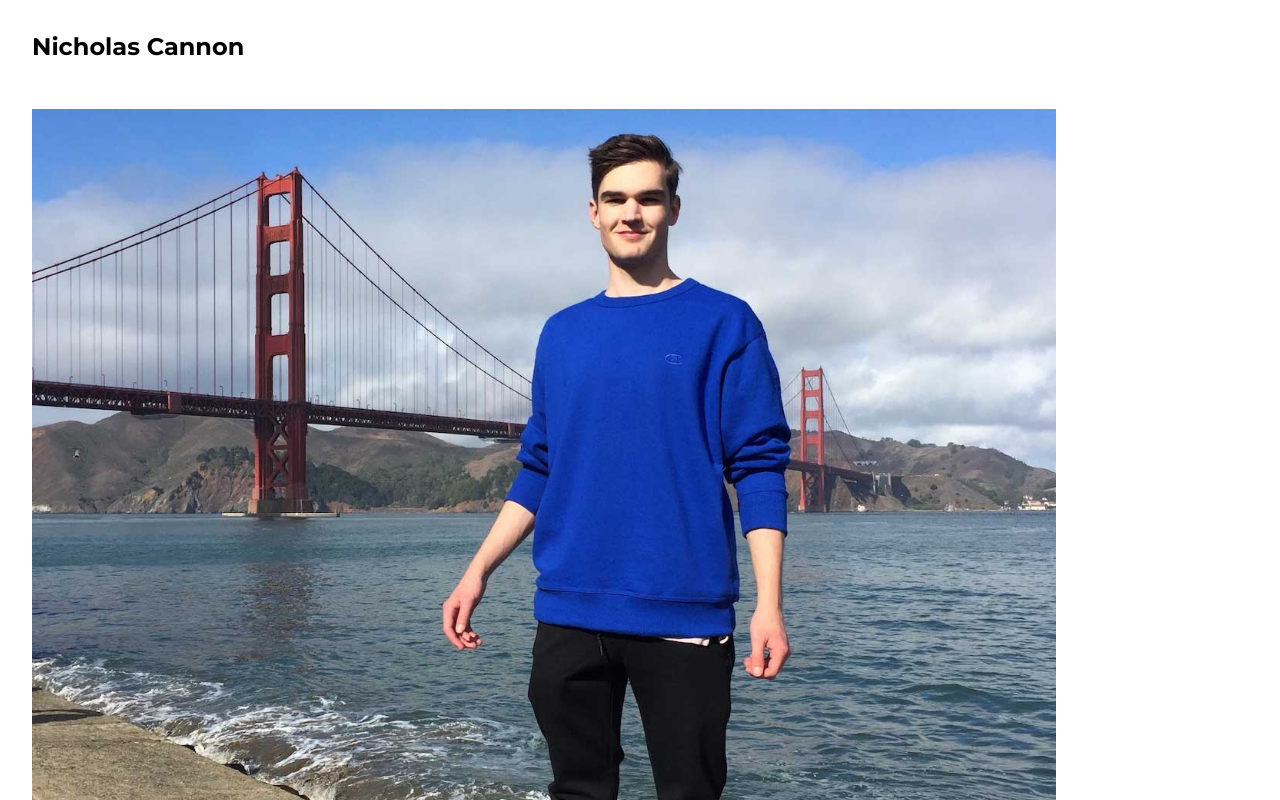
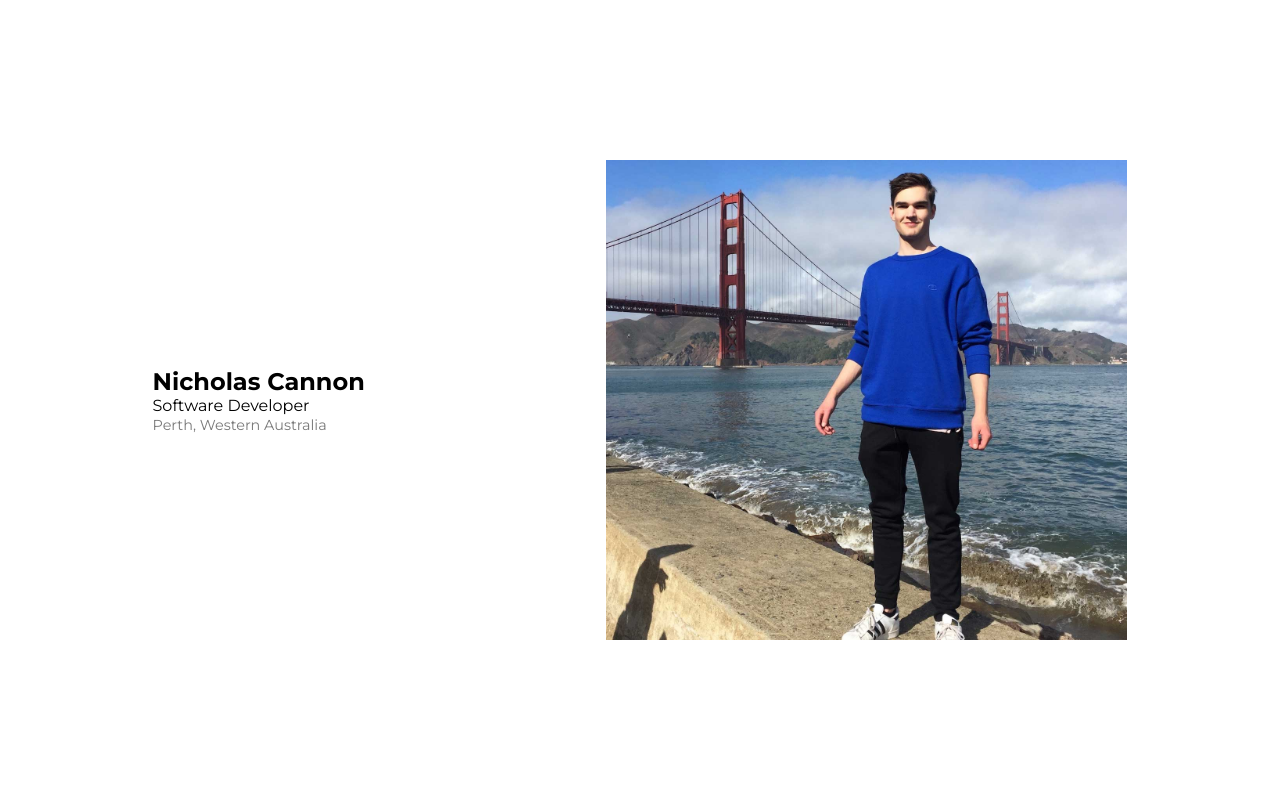
Before and after one commit to nicholascannon1/portfolio-v4, a Next.js app: page / in a window 1280 px wide. Shown: the top 800 px of the page. Built offline with nearby package versions, Linux system fonts and the light colour scheme.

Commit message:
home page work

```diff
--- a/pages/index.tsx
+++ b/pages/index.tsx
@@ -12,6 +12,7 @@ const Home: NextPage = () => {
 
   useEffect(() => {
     const updateScreenSize = (size: number) => setScreenSize(calcScreenSize(size));
+    updateScreenSize(window.innerWidth);
     window.addEventListener("resize", () => updateScreenSize(window.innerWidth));
     () => window.removeEventListener("resize", () => updateScreenSize(window.innerHeight));
   }, []);
--- a/sections/Home.tsx
+++ b/sections/Home.tsx
@@ -6,11 +6,18 @@ import styles from "../styles/home.module.css";
 
 const HomeSection: React.FC = () => {
   const screenSize = useContext(ScreenSizeContext);
+  const largeScreen = screenSize === "large";
+  const containerClass = largeScreen ? styles.containerLarge : styles.container;
+  const imgClass = largeScreen ? styles.profilePicLarge : styles.profilePic;
 
   return (
-    <Section>
-      <h1>Nicholas Cannon</h1>
-      <img className={styles.profilePic} src="/profilePic.jpg" alt="profile picture" />
+    <Section className={containerClass}>
+      <div className={styles.titleBox}>
+        <h1>Nicholas Cannon</h1>
+        <p>Software Developer</p>
+        <span style={{ color: "#7a7a7a", fontSize: "0.9rem" }}>Perth, Western Australia</span>
+      </div>
+      <img className={imgClass} src="/profilePic.jpg" alt="profile picture" />
     </Section>
   );
 };
--- a/styles/home.module.css
+++ b/styles/home.module.css
@@ -1,9 +1,19 @@
 .container {
   justify-content: center;
   align-items: center;
+}
+
+.containerLarge {
+  flex-direction: row;
+  align-items: center;
+  justify-content: space-around;
 }
 
 .profilePic {
   width: 80vw;
   margin-top: 3rem;
 }
+
+.profilePicLarge {
+  height: 60vh;
+}
```
